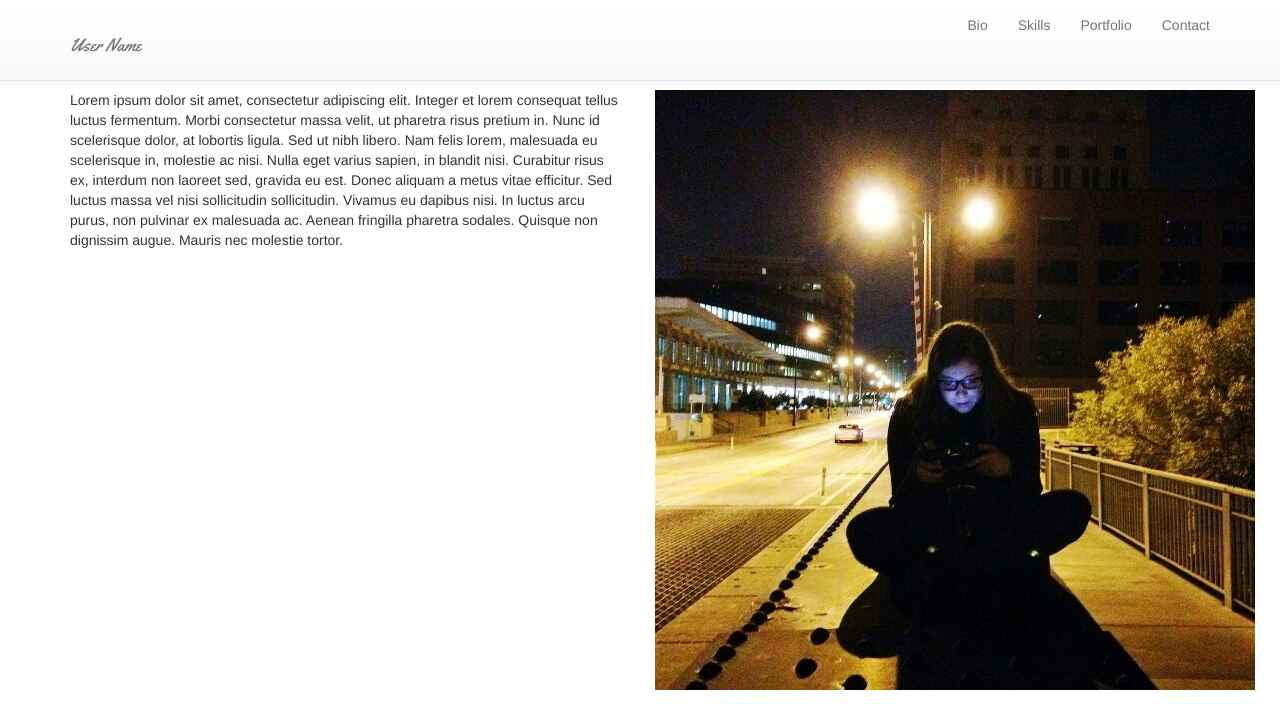
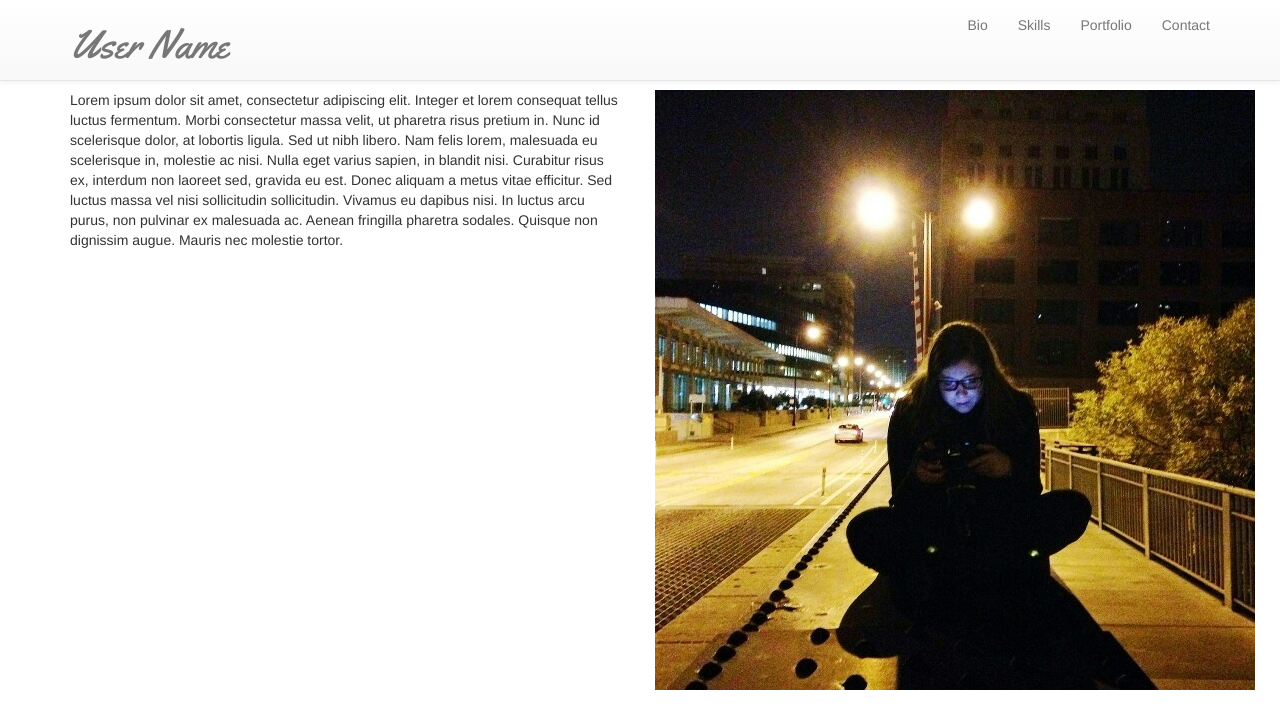
Before and after one commit to CSTHackers/Coder-Web-Template, a website: page index.html in a window 1280 px wide. Drawn offline with nearby package versions, Linux system fonts and the light colour scheme.

Commit message:
Update personal-style.css
Added a set font size for the logo used in the navbar

```diff
--- a/css/personal-style.css
+++ b/css/personal-style.css
@@ -11,6 +11,8 @@ The standard font for the rest of the text is Helevtica NEUE */
 
 .logo {
 	font-family: 'Yellowtail', cursive;
+	font-size: 40px;
+	/**reason for the font-size is that the default comes up quite small**/
 }
 
 
```
